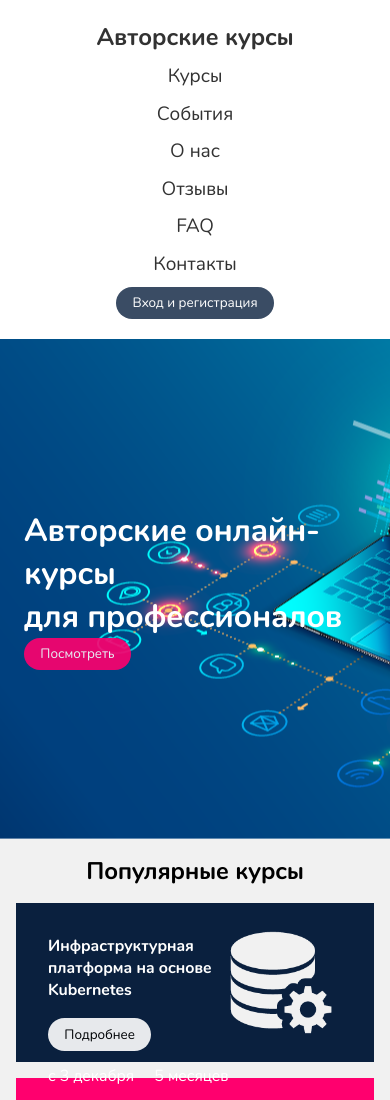
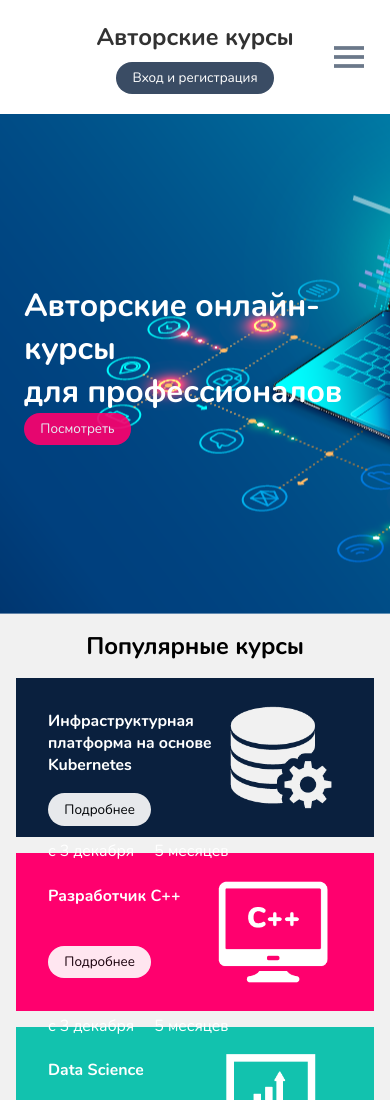
Before and after one commit to ekbdizzy/course_site_front, a website built with webpack: page src/index.html in a window 390 px wide. Shown: the top 1100 px of the page. Built offline with nearby package versions, Linux system fonts and the light colour scheme.

Commit message:
burger_menu added

```diff
--- a/src/index.html
+++ b/src/index.html
@@ -5,6 +5,14 @@
     <title>Title</title>
 </head>
 <body>
+<div class="burger_menu">
+    <a href="" class="burger_menu__button">
+        <span class="burger_menu__lines"></span>
+        <span class="burger_menu__lines"></span>
+        <span class="burger_menu__lines"></span>
+    </a>
+</div>
+
 <section class="header">
     <section class="wrapper">
         <nav class="top_nav">
--- a/src/static/js/common.js
+++ b/src/static/js/common.js
@@ -1 +1,18 @@
-'use strict';
+console.log('Hello!');
+
+function burgerMenu(selector) {
+    const menu = document.querySelector(selector),
+        burgerButton = document.querySelector('.burger_menu__button');
+
+    burgerButton.addEventListener('click', (e) => {
+        e.preventDefault();
+        burgerButton.classList.toggle('burger_menu__active');
+        if (menu.style.display !== 'flex') {
+            menu.style.display = 'flex';
+        } else {
+            menu.style.display = 'none';
+        }
+    })
+}
+
+burgerMenu('.menu');
--- a/src/static/scss/main.scss
+++ b/src/static/scss/main.scss
@@ -29,8 +29,72 @@ body {
     color: white;
     text-align: start;
   }
+}
 
+.burger_menu {
+  &__active {
+    .burger_menu__lines {
+      background-color: transparent;
+    }
+
+    .burger_menu__lines::before {
+      top: 0;
+      transform: rotate(45deg);
+    }
+
+    .burger_menu__lines::after {
+      top: 0;
+      transform: rotate(-45deg);
+    }
+  }
+
+  &__button {
+    position: absolute;
+    top: 2em;
+    right: 1em;
+    z-index: 30;
+    width: 50px;
+    height: 50px;
+    border-radius: 50%;
+    background-color: white;
+    opacity: 0.6;
+
+    &:hover {
+      opacity: 0.9;
+    }
+
+  }
+
+  &__lines,
+  &__lines::after,
+  &__lines::before {
+    position: absolute;
+    width: 30px;
+    height: 3px;
+    background-color: $baseColorDark;
+  }
+
+  &__lines {
+    top: 50%;
+    left: 50%;
+    transform: translate(-50%, -50%);
+  }
+
+  &__lines::before {
+    content: '';
+    top: -9px;
+  }
+
+  &__lines::after {
+    content: '';
+    top: 9px;
+  }
+
+  @media screen and (min-width: $tableWidth) {
+    display: none;
+  }
 }
+
 
 .top_nav {
   width: 100%;
@@ -53,6 +117,7 @@ body {
     text-align: center;
 
     @media screen and (max-width: $tableWidth) {
+      display: none;
       flex-direction: column;
       font-size: larger;
     }
@@ -192,10 +257,7 @@ body {
       span:first-child {
         margin-right: 1em;
       }
-
     }
-
-
   }
 
   @media screen and (max-width: $smDesktopWidth) {
@@ -311,5 +373,4 @@ body {
     font-family: Reg, sans-serif;
     padding-right: 1em;
   }
-
 }
```
Also changed, not shown: src/index.js (line endings or trailing spaces).
